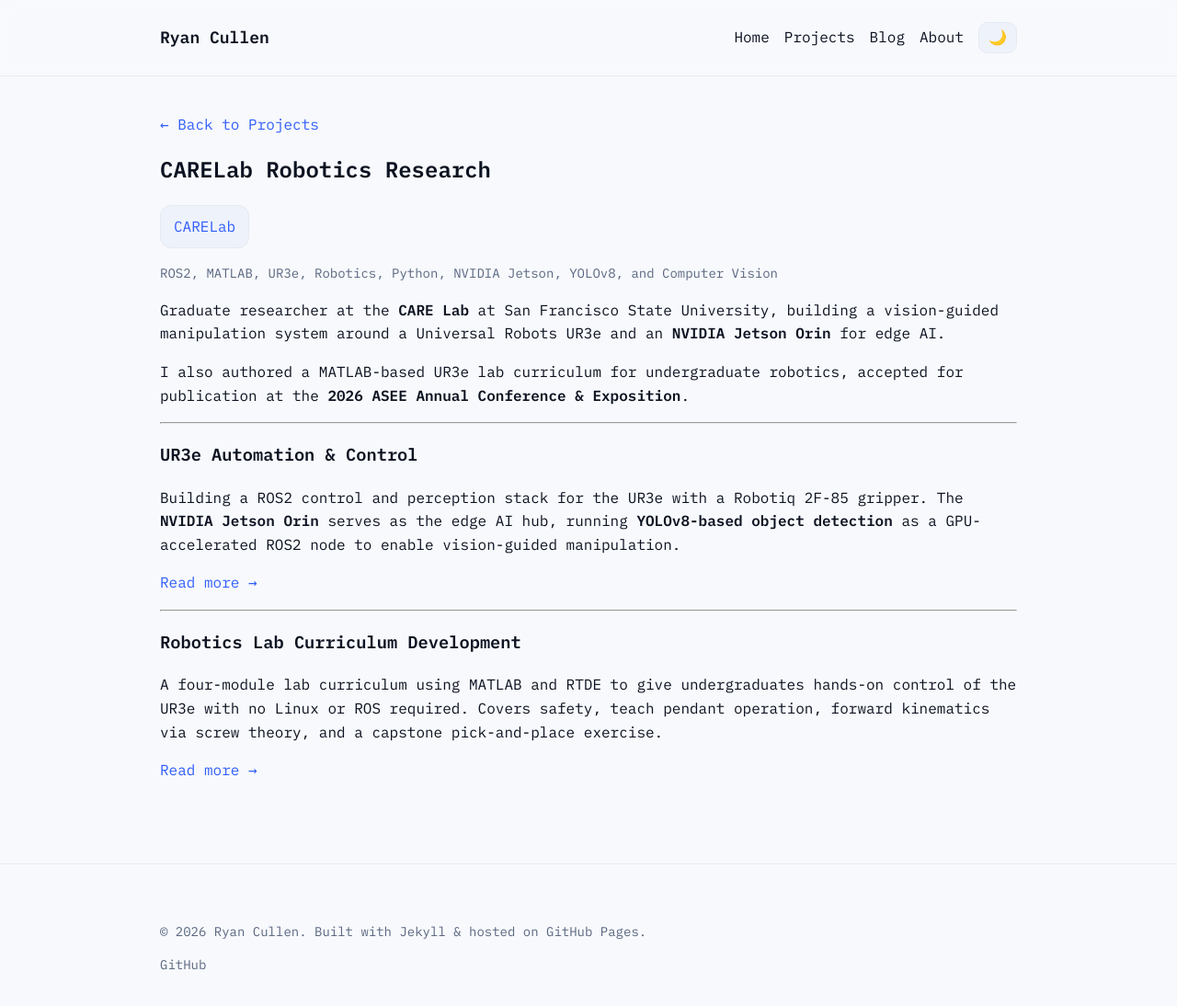
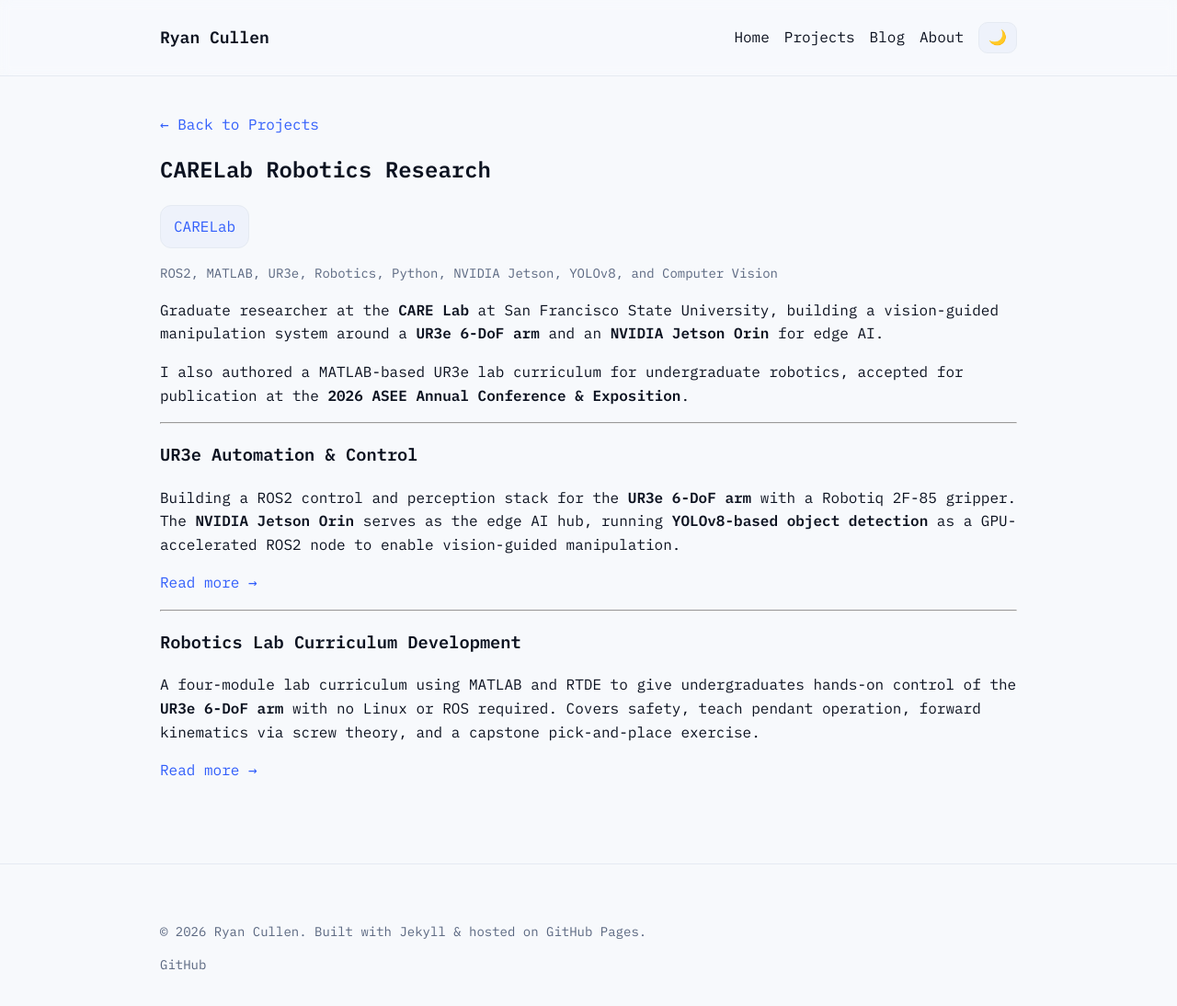
Before and after one commit to ryantcullen/ryantcullen.github.io, a Jekyll site: the page built from _projects/CARELab.md, in a window 1280 px wide and 1123 px high. Shown: the top 1094 px of the window at 92% size. Built offline with Jekyll 4.4.1, drawn with Linux system fonts in a browser that asks for light colours.

Commit message:
Bold UR3e 6-DoF arm in body text
Co-Authored-By: Claude Sonnet 4.6 <noreply@anthropic.com>

```diff
--- a/_projects/CARELab.md
+++ b/_projects/CARELab.md
@@ -8,7 +8,7 @@ link: https://www.careroboticslab.com
 linkName: CARELab
 ---
 
-Graduate researcher at the **CARE Lab** at San Francisco State University, building a vision-guided manipulation system around a Universal Robots UR3e and an **NVIDIA Jetson Orin** for edge AI.
+Graduate researcher at the **CARE Lab** at San Francisco State University, building a vision-guided manipulation system around a **UR3e 6-DoF arm** and an **NVIDIA Jetson Orin** for edge AI.
 
 I also authored a MATLAB-based UR3e lab curriculum for undergraduate robotics, accepted for publication at the **2026 ASEE Annual Conference & Exposition**.
 
@@ -16,7 +16,7 @@ I also authored a MATLAB-based UR3e lab curriculum for undergraduate robotics, a
 
 ### UR3e Automation & Control
 
-Building a ROS2 control and perception stack for the UR3e with a Robotiq 2F-85 gripper. The **NVIDIA Jetson Orin** serves as the edge AI hub, running **YOLOv8-based object detection** as a GPU-accelerated ROS2 node to enable vision-guided manipulation.
+Building a ROS2 control and perception stack for the **UR3e 6-DoF arm** with a Robotiq 2F-85 gripper. The **NVIDIA Jetson Orin** serves as the edge AI hub, running **YOLOv8-based object detection** as a GPU-accelerated ROS2 node to enable vision-guided manipulation.
 
 [Read more &rarr;]({{ '/projects/carelab-automation/' | relative_url }})
 
@@ -24,6 +24,6 @@ Building a ROS2 control and perception stack for the UR3e with a Robotiq 2F-85 g
 
 ### Robotics Lab Curriculum Development
 
-A four-module lab curriculum using MATLAB and RTDE to give undergraduates hands-on control of the UR3e with no Linux or ROS required. Covers safety, teach pendant operation, forward kinematics via screw theory, and a capstone pick-and-place exercise.
+A four-module lab curriculum using MATLAB and RTDE to give undergraduates hands-on control of the **UR3e 6-DoF arm** with no Linux or ROS required. Covers safety, teach pendant operation, forward kinematics via screw theory, and a capstone pick-and-place exercise.
 
 [Read more &rarr;]({{ '/projects/carelab-labs/' | relative_url }})
```
